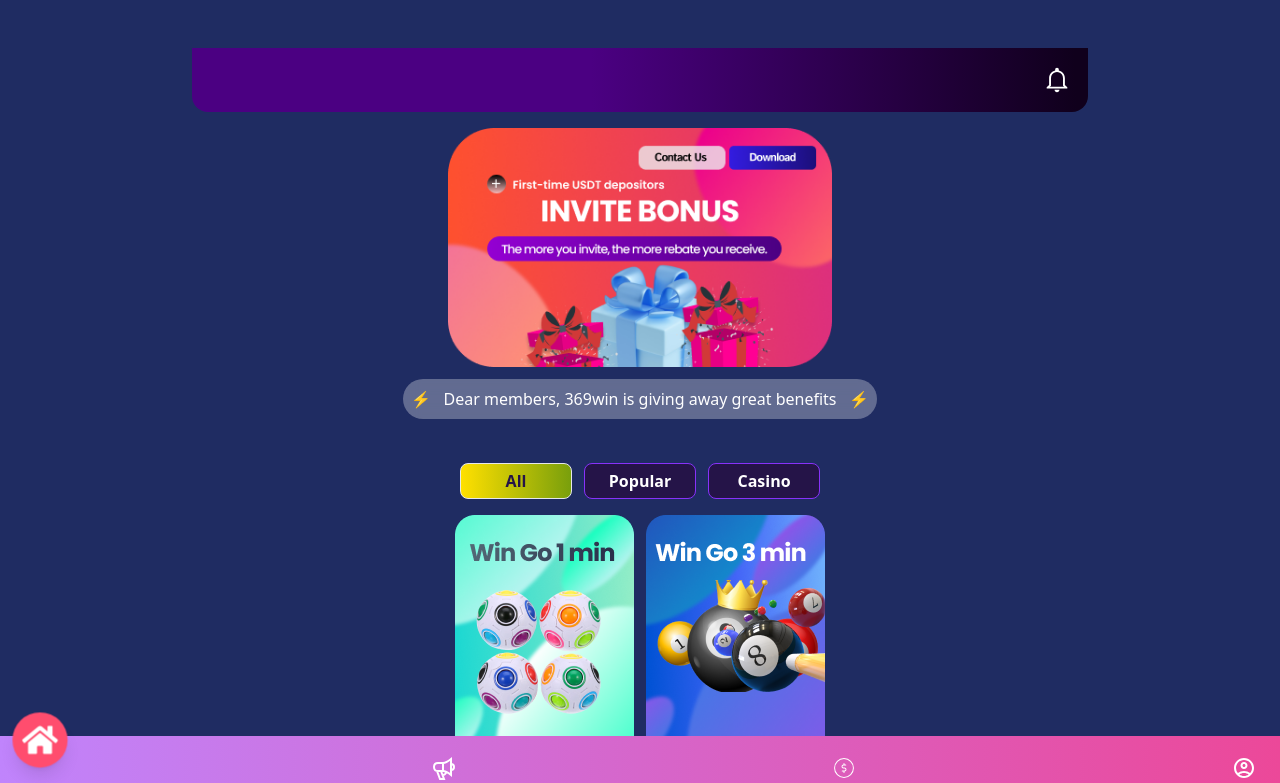
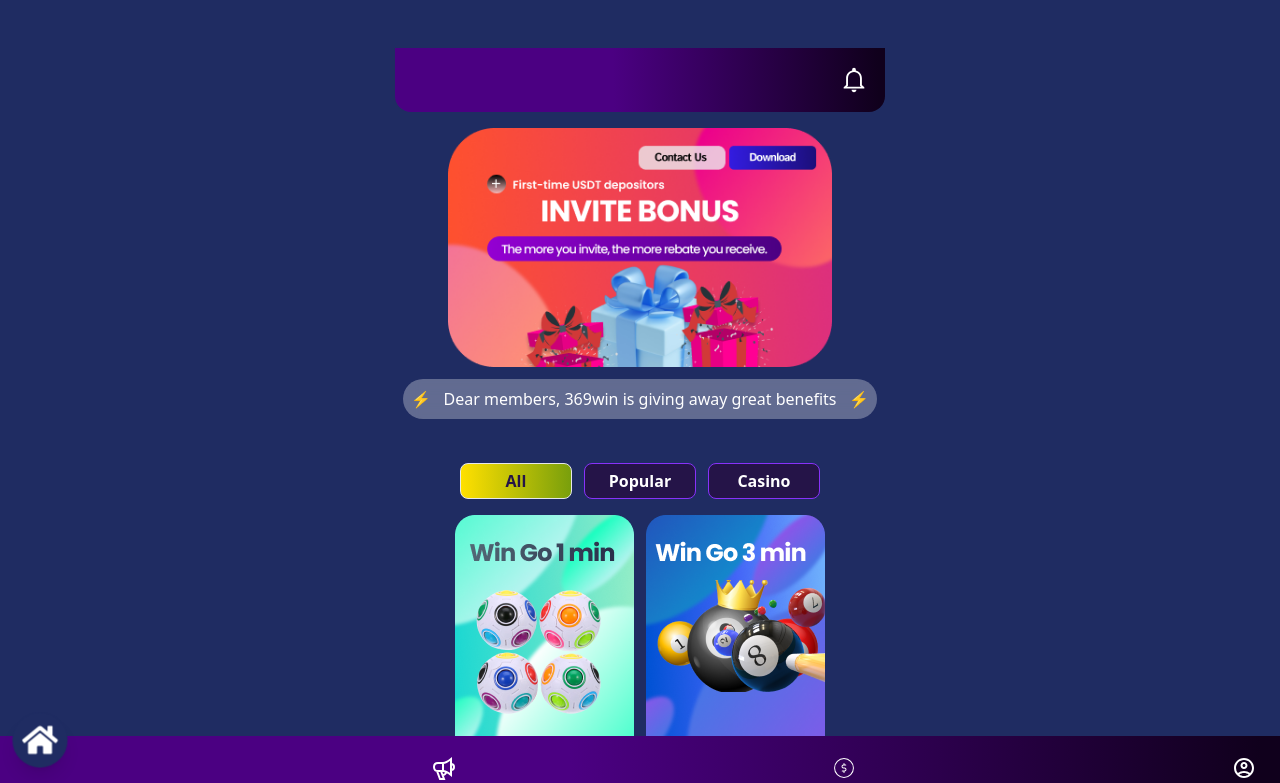
Before and after one commit to team-IGORAZA/color-trading-frontend, a React (Vite) app: page /home in a window 1280 px wide. Shown: the top 783 px of the page. Built offline with nearby package versions, Linux system fonts and the light colour scheme; sample sign-in values are in the browser's storage.

Commit message:
style: need to change the the design exactly same to the figem design

```diff
--- a/src/App.css
+++ b/src/App.css
@@ -1,5 +1,5 @@
 body {
-  background: #1f2c62
+  background: #1f2c62;
 
 }
 
--- a/src/Components/BottomNavbar.tsx
+++ b/src/Components/BottomNavbar.tsx
@@ -5,43 +5,46 @@
 import { useNavigate } from "react-router-dom";
 import { useState } from "react";
 import { motion } from "framer-motion";
+import "./BottomNavbar.css"
 
 export default function BottomNavbar() {
-    const [selectedIcon, setSelectedIcon] = useState(0);
+    const [selectedIcon, setSelectedIcon] = useState("/home");
     const navigate = useNavigate();
-
+    // TODO Need to change the ui exactly same to the figma
     const navLinks = [
-        { label: "Home", icon: <FaHome />, link: "/" },
+        { label: "Home", icon: <FaHome />, link: "/home" },
         { label: "Promotion", icon: <GrAnnounce />, link: "" },
-        { label: "Wallet", icon: <CiDollar />, link: "" },
+        { label: "Wallet", icon: <CiDollar />, link: "/" },
         { label: "Account", icon: <MdOutlineAccountCircle />, link: "/profile" },
     ];
 
-    const handleClick = (path: string, index: number) => {
-        setSelectedIcon(index);
+    const handleClick = (path: string) => {
+        setSelectedIcon(path);
         navigate(path);
     };
 
     return (
-        <nav className="flex fixed z-50 bottom-0 bottom-bg w-full h-16 items-center justify-between px-4 bg-gradient-to-r from-purple-400 to-pink-500">
-            {navLinks.map((data, index) => (
+        <nav
+        style={{background: "linear-gradient(88.25deg, #4B0082 44.55%, #10001C 98.52%)"}}
+        className="flex fixed z-50 bottom-0 bottom-bg w-full h-16  items-center justify-between px-4">
+            {navLinks.map((data) => (
                 <div key={data.label} className="flex flex-col items-center">
                     <motion.button
-                        onClick={() => handleClick(data.link, index)}
+                        onClick={() => handleClick(data.link)}
                         initial={{ y: 0 }}
-                        animate={index === selectedIcon ? { y: -16, scale: 1.2 } : { y: 0, scale: 1 }}
-                        transition={{ type: "spring", stiffness: 300 }}
+                        animate={data.link === selectedIcon ? { y: -16, scale: 1.2 } : { y: 0, scale: 1 }}
+                        // transition={{ type: "spring", stiffness: 600 }}
                         className={`${
-                            index === selectedIcon
-                                ? "bg-[#FF4D6E] shadow-lg"
+                            data.link === selectedIcon
+                                ? "bg-[#1f2c62] shadow-lg"
                                 : "bg-transparent"
                         } p-2 rounded-full transition-all duration-300 ease-in-out`}
                     >
-                        <motion.span className={`text-2xl ${index === selectedIcon ? "text-3xl" : ""} text-white`}>
+                        <motion.span className={`text-2xl ${data.link === selectedIcon ? "text-3xl" : ""} text-white`}>
                             {data.icon}
                         </motion.span>
                     </motion.button>
-                    {index === selectedIcon && (
+                    {data.link === selectedIcon && (
                         <motion.span
                             initial={{ opacity: 0 }}
                             animate={{ opacity: 1 }}
@@ -53,6 +56,7 @@
                     )}
                 </div>
             ))}
+
         </nav>
     );
 }
--- a/src/Pages/Home/Home.tsx
+++ b/src/Pages/Home/Home.tsx
@@ -1,19 +1,20 @@
 import BannerImage from "./BannerImage";
 import HomeGames from "./HomeGames";
 import NotificationBar from "./NotificationBar";
-import "./Home.css"
+import "./Home.css";
 import BottomNavbar from "../../Components/BottomNavbar";
 import WithdrawalPanel from "./WithdrawlPannel";
-
 
 export default function Home() {
   return (
     <main className="flex flex-col justify-center items-center max-w-4xl py-12 mx-auto">
-      <NotificationBar/>
-      <BannerImage/>
-      <HomeGames/>
-      <WithdrawalPanel/>
-      <BottomNavbar/>
+      <section className="mb-16">
+        <NotificationBar />
+        <BannerImage />
+        <HomeGames />
+        <WithdrawalPanel />
+      </section>
+      <BottomNavbar />
     </main>
-  )
+  );
 }
--- a/src/Pages/Profile/Profile.tsx
+++ b/src/Pages/Profile/Profile.tsx
@@ -8,7 +8,7 @@
   const navigate = useNavigate()
   return (
     <div className="min-h-screen">
-      <section className="p-3">
+      <section className="p-3 mb-16">
         <h3 className="text-white text-3xl font-bold">Profile</h3>
         <ProfileCard />
         <ProfileBalance/>
```
Also changed, not shown: src/Components/BottomNavbar.css (added), src/index.css (line endings or trailing spaces).
